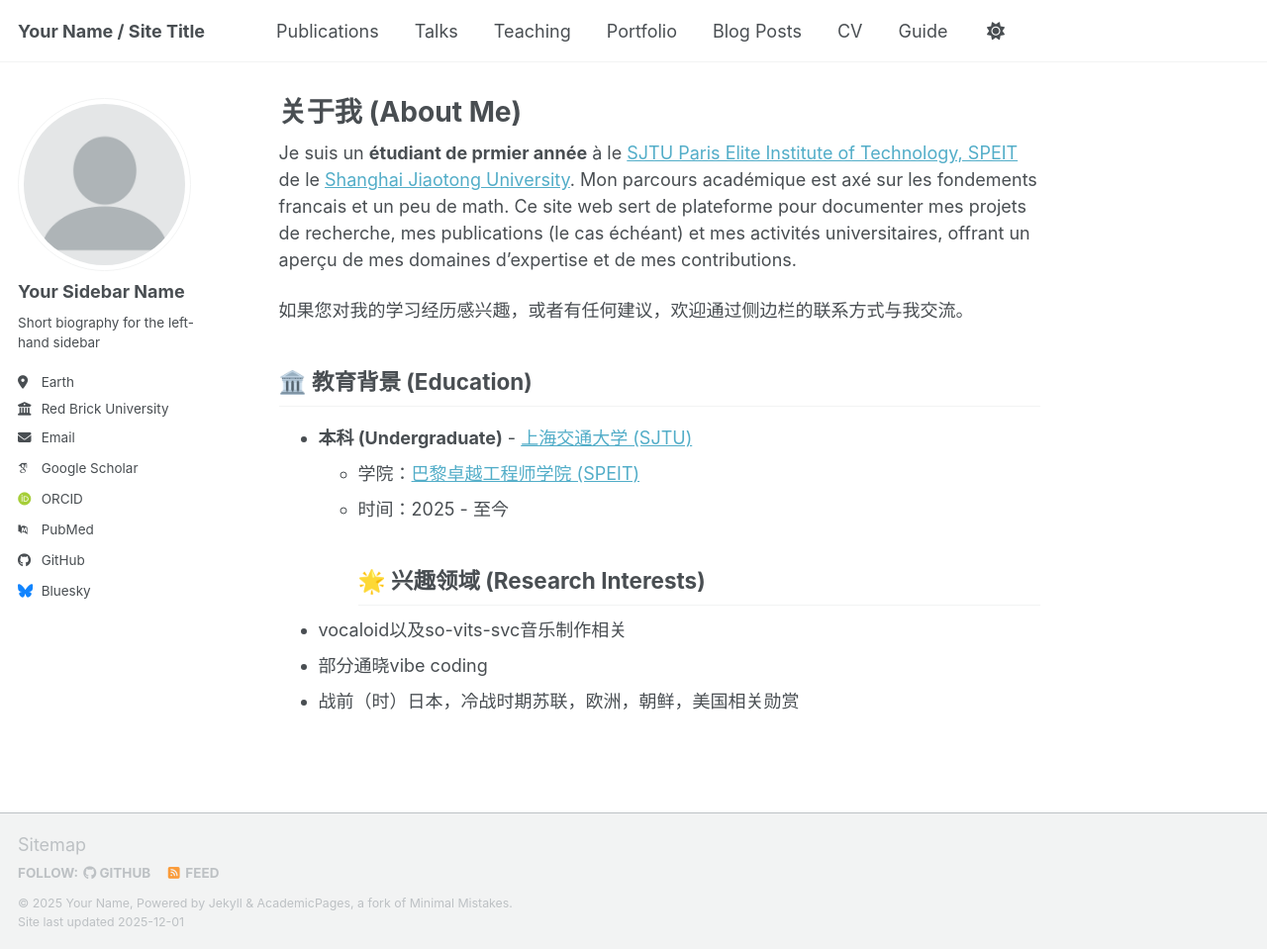
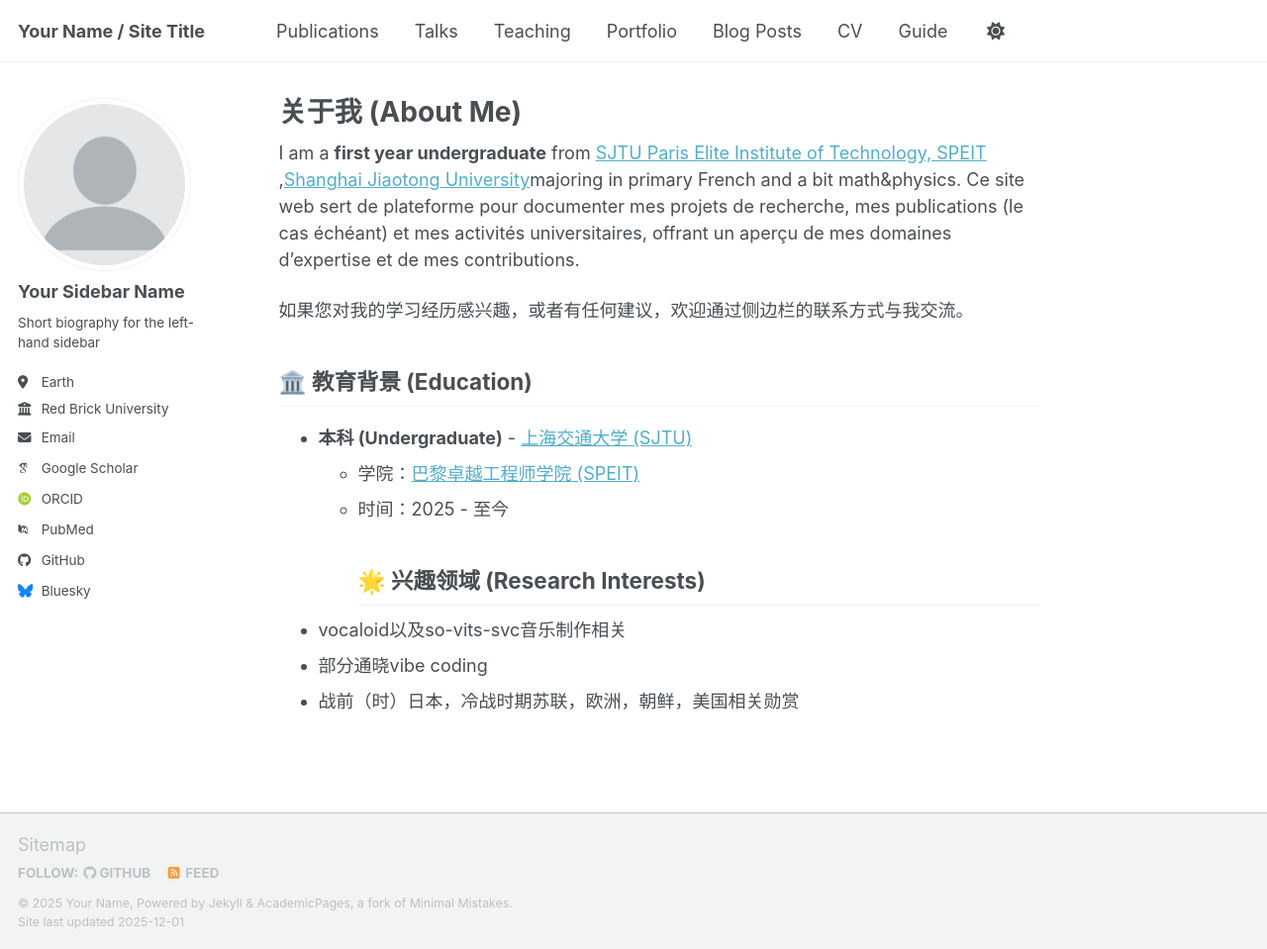
Before and after one commit to shushuyang231/shushuyang231.github.io, a Jekyll site: the page built from _pages/about.md, in a window 1280 px wide and 959 px high. Shown: the whole window at 99% size. Built offline with Jekyll 4.4.1, drawn with Linux system fonts in a browser that asks for light colours; some web fonts are replaced; a script bundle is joined from its source files by our own code; library files that are not in the unit come from our copies.

Commit message:
Update about.md

```diff
--- a/_pages/about.md
+++ b/_pages/about.md
@@ -8,7 +8,7 @@
   - /about.html
 ---
 
-Je suis un **étudiant de prmier année** à le [SJTU Paris Elite Institute of Technology, SPEIT](https://speit.sjtu.edu.cn/) de le [Shanghai Jiaotong University](https://www.sjtu.edu.cn/). Mon parcours académique est axé sur les fondements francais et un peu de math.
+I am a **first year undergraduate** from [SJTU Paris Elite Institute of Technology, SPEIT](https://speit.sjtu.edu.cn/) ,[Shanghai Jiaotong University](https://www.sjtu.edu.cn/)majoring in primary French and a bit math&physics.
 Ce site web sert de plateforme pour documenter mes projets de recherche, mes publications (le cas échéant) et mes activités universitaires, offrant un aperçu de mes domaines d'expertise et de mes contributions.
 
 如果您对我的学习经历感兴趣，或者有任何建议，欢迎通过侧边栏的联系方式与我交流。
```
